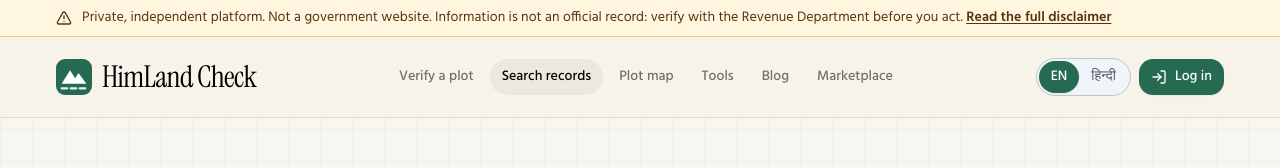
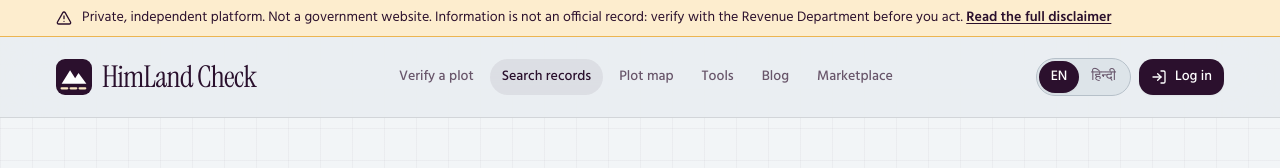
Before and after one commit to rahul300rkv/Himachal-land-records, a Next.js app: page /en/search in a window 1280 px wide. Shown: the top 168 px of the page. Built offline with nearby package versions, Linux system fonts and the light colour scheme; no server answers.

Commit message:
Apply ice silver aubergine and marigold theme

```diff
--- a/src/app/globals.css
+++ b/src/app/globals.css
@@ -8,47 +8,47 @@
 @layer base {
   :root {
     /* White surface, deep slate text */
-    --background: 43 33% 96%;
-    --foreground: 160 18% 13%;
-    --card: 43 38% 98%;
-    --card-foreground: 215 30% 13%;
-    --popover: 0 0% 100%;
-    --popover-foreground: 215 30% 13%;
+    --background: 207 24% 96%;
+    --foreground: 296 48% 12%;
+    --card: 207 30% 98%;
+    --card-foreground: 296 48% 12%;
+    --popover: 207 30% 98%;
+    --popover-foreground: 296 48% 12%;
 
     /* Soft blue: primary actions, links, focus */
-    --primary: 158 48% 28%;
+    --primary: 296 48% 12%;
     --primary-foreground: 0 0% 100%;
-    --primary-soft: 150 30% 95%;
+    --primary-soft: 292 20% 92%;
 
-    --secondary: 210 40% 96%;
-    --secondary-foreground: 215 30% 20%;
+    --secondary: 207 20% 89%;
+    --secondary-foreground: 296 48% 12%;
 
-    --muted: 210 30% 96%;
-    --muted-foreground: 215 14% 36%;
+    --muted: 207 20% 91%;
+    --muted-foreground: 292 12% 36%;
 
-    --accent: 210 40% 94%;
-    --accent-foreground: 215 30% 13%;
+    --accent: 39 88% 88%;
+    --accent-foreground: 296 48% 12%;
 
     /* Green: verified / positive states, secondary CTA */
-    --leaf: 158 46% 30%;
+    --leaf: 38 82% 38%;
     --leaf-foreground: 0 0% 100%;
-    --leaf-soft: 152 42% 94%;
+    --leaf-soft: 39 88% 88%;
 
     /* Amber: legal notices */
-    --notice: 43 100% 94%;
-    --notice-foreground: 30 70% 20%;
-    --notice-border: 40 80% 70%;
+    --notice: 39 92% 90%;
+    --notice-foreground: 296 48% 12%;
+    --notice-border: 39 80% 62%;
 
     --destructive: 0 70% 45%;
     --destructive-foreground: 0 0% 100%;
 
-    --border: 155 12% 76%;
-    --input: 150 13% 80%;
-    --ring: 158 48% 28%;
+    --border: 207 15% 75%;
+    --input: 207 15% 72%;
+    --ring: 39 88% 58%;
     --radius: 1rem;
     --hero-foreground: 0 0% 100%;
-    --hero-shade: 160 30% 10%;
-    --shadow-color: 160 24% 12%;
+    --hero-shade: 296 48% 12%;
+    --shadow-color: 296 48% 12%;
     --shadow-search: 0 12px 36px hsl(var(--shadow-color) / 0.08);
   }
 
@@ -73,8 +73,8 @@
     font-family: var(--font-body-editorial);
     font-feature-settings: 'kern' 1, 'liga' 1;
     background-image:
-      linear-gradient(hsl(158 20% 35% / 0.035) 1px, transparent 1px),
-      linear-gradient(90deg, hsl(158 20% 35% / 0.035) 1px, transparent 1px);
+      linear-gradient(hsl(296 48% 12% / 0.035) 1px, transparent 1px),
+      linear-gradient(90deg, hsl(296 48% 12% / 0.035) 1px, transparent 1px);
     background-size: 32px 32px;
   }
 
@@ -110,7 +110,7 @@
     min-height: calc(100vh - 5rem);
     width: 100%;
     overflow: hidden;
-    background: #f7f3e9;
+    background: #f1f4f6;
     font-family: var(--font-body-editorial);
   }
   .cinematic-hero__media {
@@ -131,7 +131,7 @@
   .cinematic-hero__gradient {
     position: absolute;
     inset: 0;
-    background: linear-gradient(to bottom, #f7f3e9 0%, rgb(247 243 233 / 0.06) 38%, #f7f3e9 100%);
+    background: linear-gradient(to bottom, #f1f4f6 0%, rgb(241 244 246 / 0.06) 38%, #f1f4f6 100%);
     pointer-events: none;
   }
   .land-search {
@@ -171,8 +171,8 @@
   }
   .concept-grid {
     background-image:
-      linear-gradient(hsl(158 28% 28% / 0.07) 1px, transparent 1px),
-      linear-gradient(90deg, hsl(158 28% 28% / 0.07) 1px, transparent 1px);
+      linear-gradient(hsl(296 48% 12% / 0.07) 1px, transparent 1px),
+      linear-gradient(90deg, hsl(296 48% 12% / 0.07) 1px, transparent 1px);
     background-size: 24px 24px;
   }
   .concept-card {
@@ -219,7 +219,7 @@
     text-decoration-color: hsl(var(--primary) / 0.55);
   }
   .blueprint-grid {
-    background-color: #16372d;
+    background-color: #2a102d;
     background-image:
       linear-gradient(rgb(255 255 255 / 0.055) 1px, transparent 1px),
       linear-gradient(90deg, rgb(255 255 255 / 0.055) 1px, transparent 1px);
--- a/src/components/home/CTA.tsx
+++ b/src/components/home/CTA.tsx
@@ -10,7 +10,7 @@ export function CTA() {
   return (
     <section className="container py-16 sm:py-24">
       <Reveal>
-        <div className="concept-card concept-grid relative flex flex-col items-start justify-between gap-8 rounded-[2rem] border border-black/15 bg-leaf-soft px-7 py-12 shadow-[10px_12px_0_rgba(15,50,40,0.10)] sm:px-12 lg:flex-row lg:items-center lg:px-16 lg:py-16">
+        <div className="concept-card concept-grid relative flex flex-col items-start justify-between gap-8 rounded-[2rem] border border-black/15 bg-leaf-soft px-7 py-12 shadow-[10px_12px_0_rgba(42,16,45,0.12)] sm:px-12 lg:flex-row lg:items-center lg:px-16 lg:py-16">
           <div className="max-w-xl">
             <h2 className="text-4xl sm:text-5xl">{t('title')}</h2>
             <p className="mt-2 text-lg text-muted-foreground">{t('body')}</p>
--- a/src/components/home/Hero.tsx
+++ b/src/components/home/Hero.tsx
@@ -55,7 +55,7 @@ export function Hero() {
           </video>
           <div className="cinematic-hero__gradient" />
         </div>
-        <svg className="pointer-events-none absolute inset-x-0 bottom-8 z-[1] h-[44%] w-full text-[#153b31]/25" viewBox="0 0 1440 420" preserveAspectRatio="none" aria-hidden="true">
+        <svg className="pointer-events-none absolute inset-x-0 bottom-8 z-[1] h-[44%] w-full text-[#2a102d]/30" viewBox="0 0 1440 420" preserveAspectRatio="none" aria-hidden="true">
           <path d="M-20 340 180 210l160 58 210-145 190 74 160-112 210 120 170-66 190 119" fill="none" stroke="currentColor" strokeWidth="1.25" strokeDasharray="8 8" />
           <path d="M80 392 310 278l180 72 240-124 170 74 220-112 260 128" fill="none" stroke="currentColor" strokeWidth="1" />
           <circle cx="550" cy="123" r="7" fill="none" stroke="currentColor" />
@@ -63,17 +63,17 @@ export function Hero() {
         </svg>
 
         <div className="container relative z-10 flex min-h-[calc(100vh-5rem)] flex-col items-center justify-center px-6 pb-40 pt-[calc(8rem-75px)] text-center">
-          <p className="field-note animate-fade-rise text-[#5f625d]">
+          <p className="field-note animate-fade-rise text-[#69566b]">
             <ShieldCheck className="size-4" aria-hidden="true" /> {t('trustNote')}
           </p>
-          <h1 className="font-display animate-fade-rise sketch-underline mt-7 max-w-6xl text-5xl font-normal leading-[0.95] tracking-[-2.46px] text-black sm:text-7xl md:text-8xl">{t('title')}</h1>
-          <p className="animate-fade-rise-delay mt-8 max-w-2xl text-base leading-relaxed text-[#6f6f6f] sm:text-lg">{t('subtitle')}</p>
-          <a href="#land-search" className="animate-fade-rise-delay-2 mt-12 inline-flex items-center gap-3 rounded-full bg-black px-14 py-5 text-base font-medium text-white shadow-xl transition-transform duration-300 hover:scale-[1.03] focus-visible:ring-black">
+          <h1 className="font-display animate-fade-rise sketch-underline mt-7 max-w-6xl text-5xl font-normal leading-[0.95] tracking-[-2.46px] text-[#2a102d] sm:text-7xl md:text-8xl">{t('title')}</h1>
+          <p className="animate-fade-rise-delay mt-8 max-w-2xl text-base leading-relaxed text-[#69566b] sm:text-lg">{t('subtitle')}</p>
+          <a href="#land-search" className="animate-fade-rise-delay-2 mt-12 inline-flex items-center gap-3 rounded-full bg-[#2a102d] px-14 py-5 text-base font-medium text-white shadow-xl transition-transform duration-300 hover:scale-[1.03] focus-visible:ring-[#f2b134]">
             {t('submit')} <ArrowDown className="size-4" aria-hidden="true" />
           </a>
         </div>
       </section>
-      <section id="land-search" className="concept-grid scroll-mt-24 border-b bg-[#f7f3e9]/92 backdrop-blur-xl">
+      <section id="land-search" className="concept-grid scroll-mt-24 border-b bg-[#e9eef1]/92 backdrop-blur-xl">
         <div className="container py-8 sm:py-10">
           <HeroSearch />
         </div>
--- a/src/components/home/WhatWeDo.tsx
+++ b/src/components/home/WhatWeDo.tsx
@@ -7,7 +7,7 @@ export function WhatWeDo() {
   const t = useTranslations('Home.whatWeDo');
 
   return (
-    <section className="concept-grid border-y bg-[#f1ede2]">
+    <section className="concept-grid border-y bg-[#dde3e8]">
       <div className="container grid gap-12 py-20 sm:py-28 lg:grid-cols-[2fr_3fr] lg:gap-24">
         <Reveal>
           <h2 className="text-4xl sm:text-6xl">{t('title')}</h2>
--- a/src/components/layout/Header.tsx
+++ b/src/components/layout/Header.tsx
@@ -14,7 +14,7 @@ export function Header() {
   const pathname = usePathname();
 
   return (
-    <header className="sticky top-0 z-40 border-b border-black/10 bg-[#f7f3e9]/90 backdrop-blur-xl">
+    <header className="sticky top-0 z-40 border-b border-black/10 bg-[#e9eef1]/90 backdrop-blur-xl">
       <div className="container flex h-20 items-center justify-between gap-2 sm:gap-3">
         <Logo />
 
@@ -29,8 +29,8 @@ export function Header() {
                 className={cn(
                   'rounded-full px-3 py-2 text-sm font-medium transition-colors',
                   active
-                    ? 'bg-black/5 text-black'
-                    : 'text-[#6f6f6f] hover:bg-black/5 hover:text-black',
+                    ? 'bg-[#2a102d]/[0.07] text-[#2a102d]'
+                    : 'text-[#69566b] hover:bg-[#2a102d]/[0.06] hover:text-[#2a102d]',
                 )}
               >
                 {t(item.key)}
--- a/src/components/layout/Logo.tsx
+++ b/src/components/layout/Logo.tsx
@@ -28,7 +28,7 @@ export function Logo({ className }: { className?: string }) {
       className={cn('flex items-center gap-2.5 rounded-md', className)}
     >
       <LogoMark />
-      <span className="font-display max-w-[11rem] text-xl leading-tight tracking-tight text-black sm:max-w-none sm:text-3xl">
+      <span className="font-display max-w-[11rem] text-xl leading-tight tracking-tight text-[#2a102d] sm:max-w-none sm:text-3xl">
         {t('Metadata.siteName')}
       </span>
     </Link>
```
